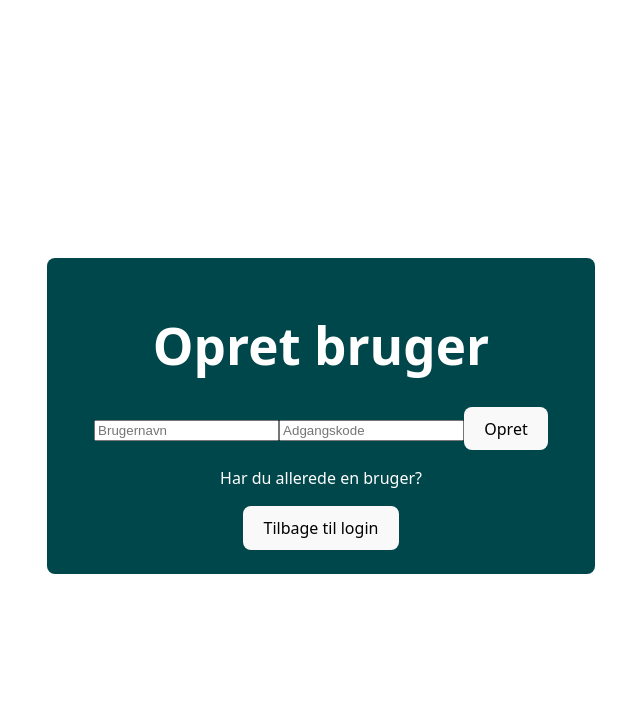
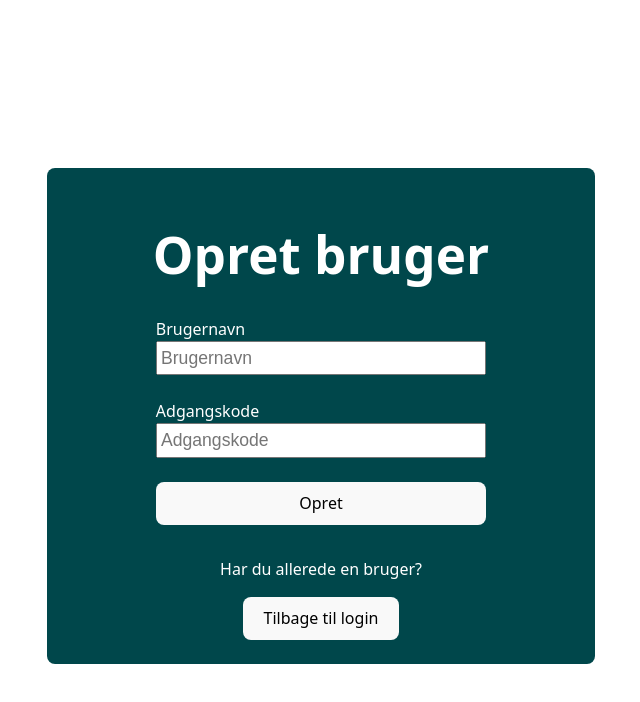
Before and after one commit to majdal01/projekt_A_2026, a Vue app in the folder client/: page / in a window 1280 px wide. Both pictures are taken after a click on the button "Opret her". Shown: the top 702 px of the page, without its empty margins (319-959 px from the left). Built offline with nearby package versions, Linux system fonts and the light colour scheme.

Commit message:
Rettet semantik, tjekket script og styling på Register.vue

```diff
--- a/client/src/views/Register.vue
+++ b/client/src/views/Register.vue
@@ -5,37 +5,49 @@
         </template>
 
         <template #body>
-            <form class="form" @submit.prevent="handleLogin">
-                <input v-model="username" placeholder="Brugernavn" />
+            <form class="form" @submit.prevent="register">
+                <label for="username">Brugernavn</label>
                 <input
+                    id="username"
+                    v-model="username"
+                    name="username"
+                    type="text"
+                    placeholder="Brugernavn"
+                />
+                <label for="password">Adgangskode</label>
+                <input
+                    id="password"
                     v-model="password"
+                    name="password"
                     type="password"
                     placeholder="Adgangskode"
                 />
-                <button @click="register">Opret</button>
+                <button type="submit">Opret</button>
             </form>
         </template>
 
         <template #footer>
-            <p v-if="message">{{ message }}</p>
-            <p>Har du allerede en bruger?</p>
-            <button @click="emit('show-login')">Tilbage til login</button>
+            <div class="footer">
+                <p v-if="message" aria-live="polite">{{ message }}</p>
+                <p>Har du allerede en bruger?</p>
+                <button @click="emit('show-login')">Tilbage til login</button>
+            </div>
         </template>
     </GenericCard>
 </template>
 
 <script setup>
-import { ref } from "vue"
+import { ref } from "vue";
 import GenericCard from "../components/GenericCard.vue";
 
-const username = ref("")
-const password = ref("")
-const message = ref("")
+const username = ref("");
+const password = ref("");
+const message = ref("");
 
-const emit = defineEmits(["show-login"])
+const emit = defineEmits(["show-login"]);
 
 async function register() {
-    console.log("Register clicked")
+    console.log("Register clicked");
     const res = await fetch("http://localhost:3000/register", {
         method: "POST",
         headers: { "Content-Type": "application/json" },
@@ -43,23 +55,38 @@ async function register() {
             username: username.value,
             password: password.value
         })
-    })
+    });
 
-    const data = await res.json()
+    const data = await res.json();
 
     if (res.ok) {
-        alert("Bruger oprettet! Log ind.")
-        emit("show-login")
+        alert("Bruger oprettet! Log ind.");
+        emit("show-login");
     } else {
-        message.value = data.message
+        message.value = data.message;
     }
-
 }
-
-
-
 </script>
 
 <style lang="scss" scoped>
+   .form {
+    display: inline-flex;
+    flex-direction: column;
+    text-align: left;
 
+    input {
+        margin-bottom: 1.5rem;
+        height: 1.5rem;
+        min-width: 20rem;
+        padding: 0.2rem;
+        font-size: 1.1rem;
+    }
+    input::placeholder {
+        font-size: 1.1rem;
+        align-self: center;
+    }
+   }
+   .footer {
+    margin-top: 2rem;
+   }
 </style>
```
